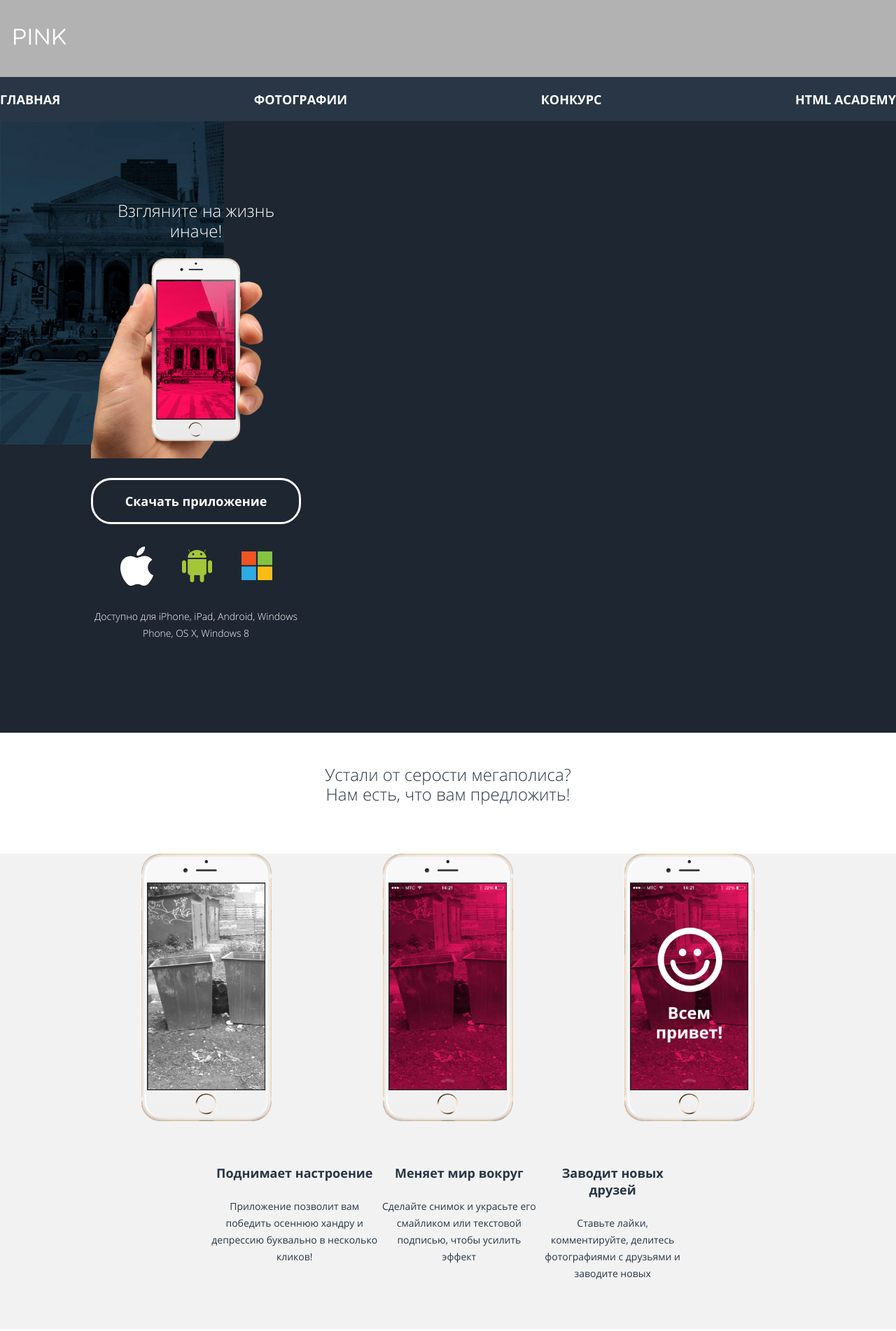
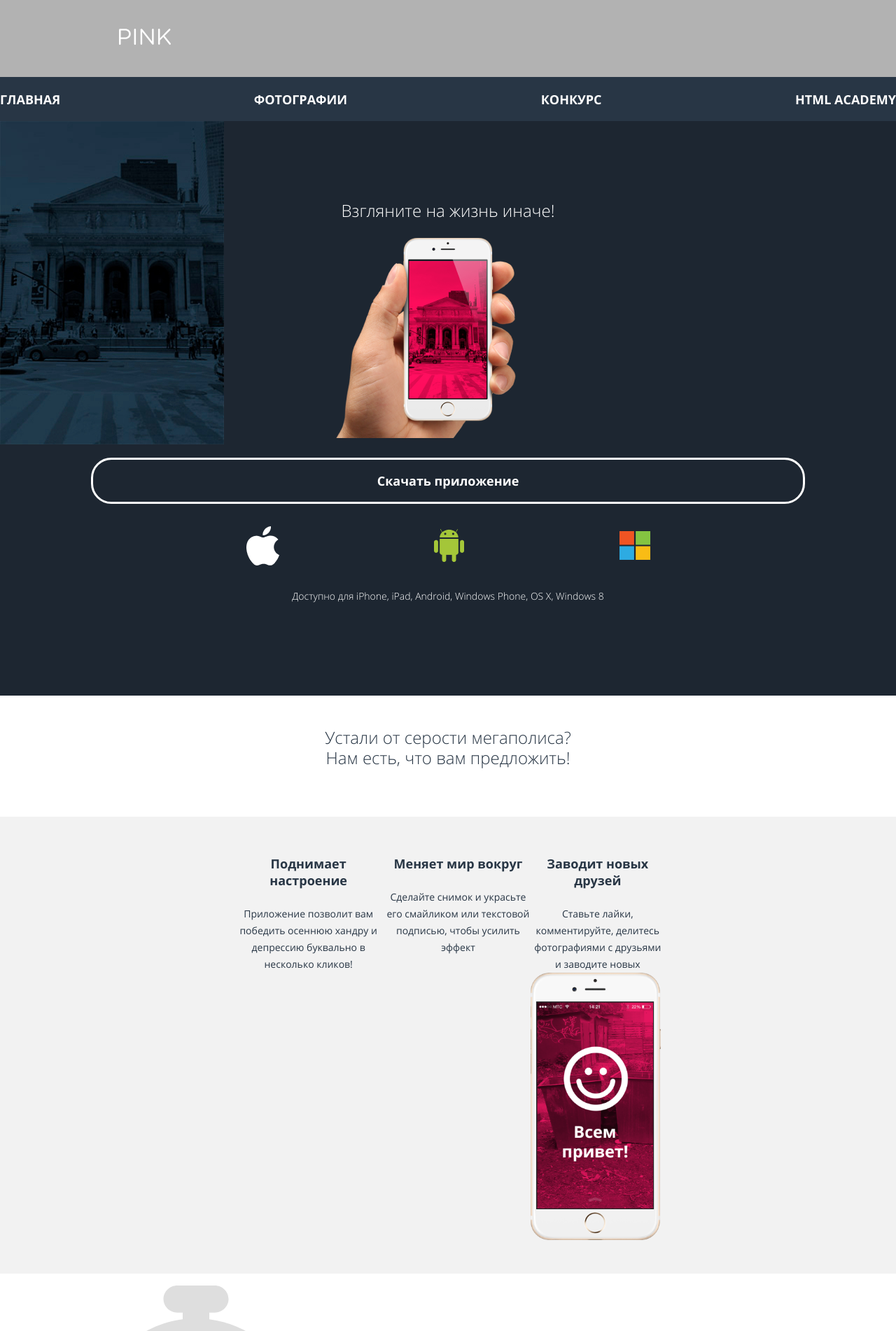
Before and after one commit to NickOrlovsky/1052625-pink-24, a website: page source/index.html in a window 1280 px wide. Shown: the top 1902 px of the page at 70% size. Drawn offline with nearby package versions, Linux system fonts and the light colour scheme; files that its build step writes are made by us from their sources; files whose address does not match are found by name.

Commit message:
Текущая версия с проблемным контейнером в header, проблема начинается на разрешении в 900

```diff
--- a/source/index.html
+++ b/source/index.html
@@ -11,7 +11,7 @@
 
 <body class="page__body">
   <header class="header">
-    <div class="header__wrapper">
+    <div class="header__wrapper container">
       <a class="header__logo" href="#">
         <img src="img/logos/pink-header-logo.svg" alt="Логотип Pink" width="74" height="23">
       </a>
@@ -84,32 +84,24 @@
           </p>
         </div>
         <div class="advantages__list-wrapper">
-          <ul class="advantages__screen-list">
-            <li class="advantages__screen-item">
-              <img class="advantages__screen-img" src="img/content/screen-gray.png" alt="Серый экран">
-            </li>
-            <li class="advantages__screen-item">
-              <img class="advantages__screen-img" src="img/content/screen-pink.png" alt="Розовый экран">
-            </li>
-            <li class="advantages__screen-item advantages__screen-item--visible">
-              <img class="advantages__screen-img" src="img/content/screen-smile.png" alt="Розовый экран со смайликом">
-            </li>
-          </ul>
           <ul class="advantages__list">
             <li class="advantages__list-item">
               <h3 class="advantages__title">Поднимает настроение</h3>
               <p class="advantages__description">Приложение позволит вам победить осеннюю хандру и депрессию буквально в
                 несколько кликов!</p>
+              <img class="advantages__img" src="img/content/screen-gray.png" alt="Серый экран">
             </li>
             <li class="advantages__list-item">
               <h3 class="advantages__title">Меняет мир вокруг</h3>
               <p class="advantages__description">Сделайте снимок и украсьте его смайликом или текстовой подписью, чтобы
                 усилить эффект</p>
+              <img class="advantages__img" src="img/content/screen-pink.png" alt="Розовый экран">
             </li>
             <li class="advantages__list-item">
               <h3 class="advantages__title">Заводит новых друзей</h3>
               <p class="advantages__description">Ставьте лайки, комментируйте, делитесь фотографиями с друзьями и заводите
                 новых</p>
+              <img class="advantages__img advantages__img--visible" src="img/content/screen-smile.png" alt="Розовый экран со смайликом">
             </li>
           </ul>
         </div>
--- a/source/less/components/advantages.less
+++ b/source/less/components/advantages.less
@@ -52,7 +52,7 @@
     justify-content: center;
     order: 0;
 
-    width: 45%;
+    width: 50%;
   }
 
   @media (min-width: @desktop-width) {
@@ -74,10 +74,16 @@
   }
 }
 
-.advantages__screen-img {
+.advantages__img {
+  display: none;
+
   width: 157px;
   height: 320px;
   object-fit: cover;
+
+  &--visible {
+    display: block;
+  }
 
   @media (min-width: @tablet-width) {
     width: 268px;
@@ -100,7 +106,7 @@
     display: flex;
     flex-direction: column;
 
-    width: 55%;
+    width: 50%;
   }
 
   @media (min-width: @desktop-width) {
--- a/source/less/components/intro.less
+++ b/source/less/components/intro.less
@@ -9,7 +9,6 @@
   padding: 95px 20px 38px;
 
   @media (min-width: @tablet-width) {
-    max-width: 300px;
     padding: 102px 20px 119px;
   }
 
--- a/source/less/components/pricing.less
+++ b/source/less/components/pricing.less
@@ -22,8 +22,11 @@
   margin: 0;
   margin-bottom: 45px;
   padding: 0;
+  width: 100%;
 
   list-style: none;
+
+  overflow-x: auto;
 
   @media (min-width: @tablet-width) {
     grid-template-columns: 1fr 1fr 1fr 1fr;
@@ -58,7 +61,7 @@
   }
 
   @media (max-width: @mobile-width-only) {
-    display: none;
+    min-width: 276px;
 
     &--current {
       display: block;
--- /dev/null
+++ b/source/less/global/container.less
@@ -0,0 +1,6 @@
+.container {
+  max-width: 940px;
+  width: 100%;
+  margin: 0 auto;
+  padding: 0 20px;
+}
--- a/source/less/style.less
+++ b/source/less/style.less
@@ -6,6 +6,7 @@
 @import "./global/fonts.less";
 @import "./global/page.less";
 @import "./global/visually-hidden.less";
+@import "./global/container.less";
 
 // Components
 @import "./components/header.less";
```
